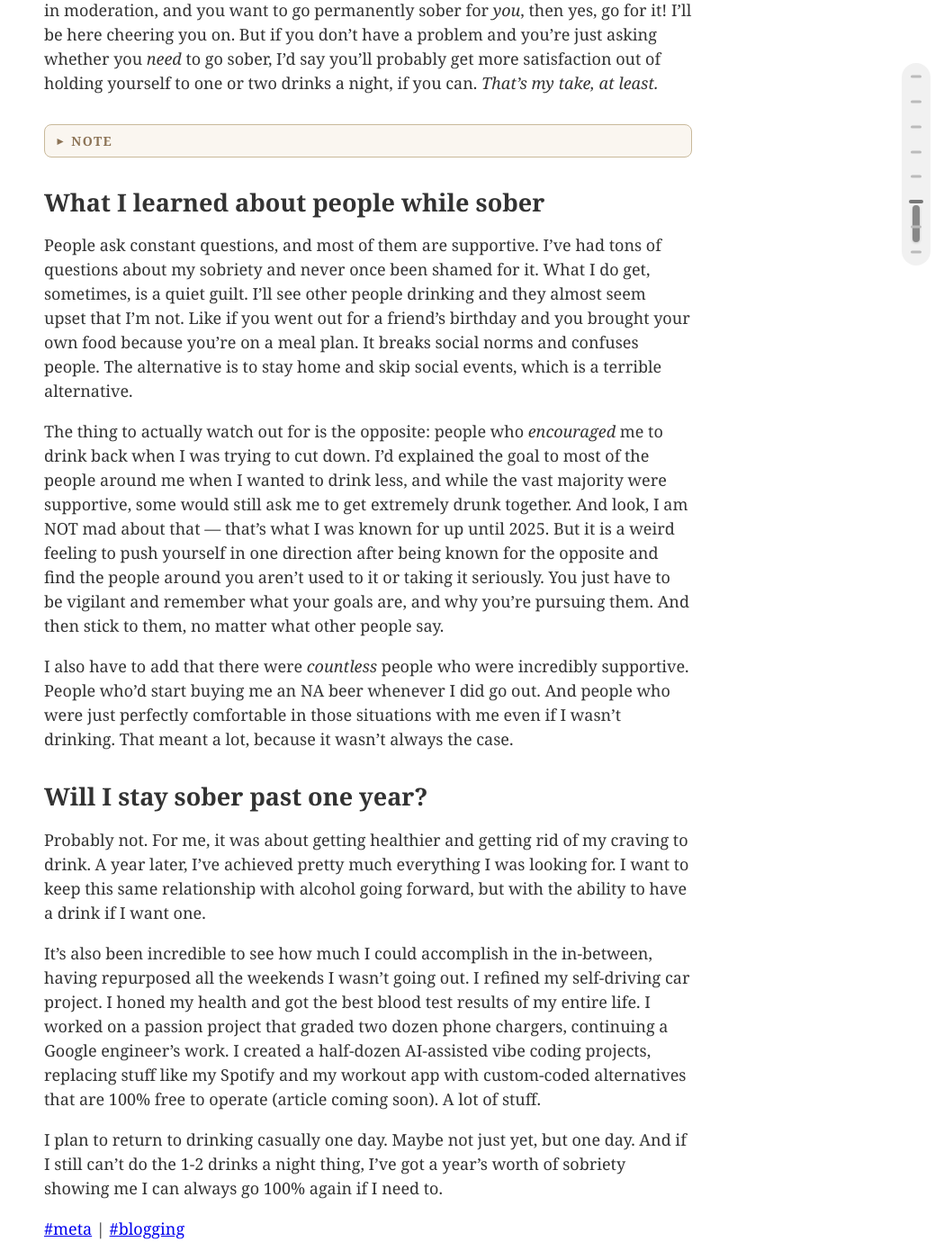
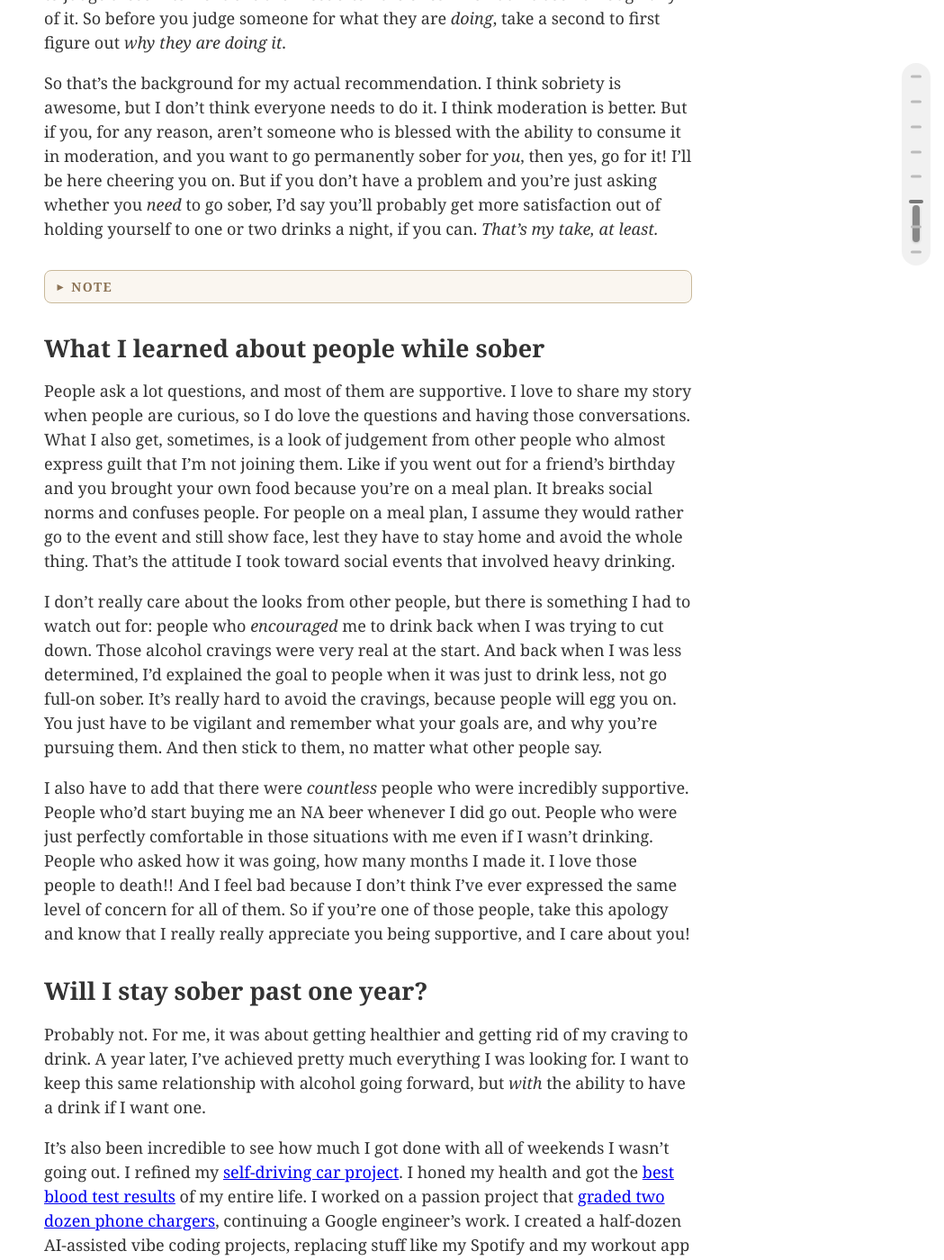
Before and after one commit to 0sps/sull1van.com, a Jekyll site: the page built from _posts/2026-07-04-thoughts-on-a-year-sober.md, in a window 1280 px wide and 1400 px high, scrolled down 4882 px. Shown: the whole window at 90% size, without its empty margins (231-1280 px from the left). Built offline with Jekyll 4.4.1, drawn with Linux system fonts in a browser that asks for light colours; some of the changed text lies outside the part shown.

Commit message:
new content for a year sober article

```diff
--- a/_posts/2026-07-04-thoughts-on-a-year-sober.md
+++ b/_posts/2026-07-04-thoughts-on-a-year-sober.md
@@ -91,11 +91,11 @@
 The moments of drinking that I miss are pretty specific and infrequent. You're at someone's house, out on a date, at a birthday dinner, and one drink would be perfect to soften the mood. It's also just part of culture here in the Midwest. We don't have as much of the great outdoors as other regions, and we get some pretty bad winters, so a lot of times that is how we bond. Alcohol is ingrained into how people connect out here, and going 100% sober made that pretty obvious.
 
 ### Would I recommend others do this?
-People have asked me this, and honestly I probably wouldn't recommend it There's something to be said for having the option to use alcohol on occasion, to treat a drink the way you might have a sweet treat to celebrate a milestone like a birthday. Or even to treat it like caffeine: you should be able to have a three-coffee day once in a while at work if that's what you want. I feel the same way about alcohol. For those who can participate responsibly, I'd want them to take advantage where possible.
+People have asked me this, and honestly I probably wouldn't recommend it There's something to be said for having the option to use alcohol on occasion, to treat a drink the way you might have a sweet treat to celebrate a milestone like a birthday. Or even to treat it like caffeine: you should be able to have a three-coffee day once in a while at work if that's what you want. For people who can participate responsibly, take advantage where you can.
 
-In an ideal world, that's how it would work. You have access to these substances, take whatever you want in moderation to feel a specific way, and stop the moment you realized you’re doing it too much. But the last part takes a lot of introspection and honest self-assessment, so I don't think it actually plays out that way in real life. It'd be nice if it did.
+In an ideal world, that's how it would work. You use what you want in moderation to feel a specific way, and stop if you have noticed you are doing too much. But the last part takes a lot of introspection and honest self-assessment, and I don't think it actually plays out that way in real life. So I would say to monitor your drinking, and if you're interested, start researching what tools, supplements, and treatments are out there if you want to drink less but don't know where to start.
 
-To me that ideal matters because of where it breaks down, with addiction. People can truly get addicted to anything. One that a lot of people don't even think of is food addiction, where someone feels like they can't stop eating. And for those people, telling them to eat a specific number of calories just doesn’t work. Picture walking up to an alcoholic in recovery and telling them, "you have to drink exactly two drinks a day, every single day for the rest of your life, no more, no less." He'd probably go insane. But that's food addiction. It's why I'm supportive of people using tools like GLP drugs to quiet the mental noise and subconscious cravings around food. I see a lot of shame and scoffing aimed at people who use these drugs for any reason other than diabetes, and I wonder if it’s coming from people who have never dealt with an addiction of their own.
+I also want to touch on addiction, and treatment for addiction, since that's really what the "just use less when you're using too much" idea is talking about. I don't think most people get how common it is. I wouldn't classify my situation as alcoholism, but I *would* say it was an addiction of some kind. And the problem with people not realizing how normal that is, is they end up shaming the exact people who are trying to climb out of it. I tried naltrexone for a while. It's usually reserved for people with a diagnosed alcohol use disorder, but my doctor said it was totally fine to try it on some college weekends. And still, if we talked when we were out one day and you found out I was taking a drug alcoholics use, without knowing my underlying story, you'd probably judge me for it. It's the same thing when someone with a food addiction takes a GLP-1 to kill their cravings so they can feel normal instead of putting 5,000 calories down their throat every day. You might be shaming the one thing that saved their life without realizing it. Being on both sides of addiction, with more than just alcohol in the past, I've seen that the quickest people to judge those interventions are most often the ones who hadn't been through any of it. So before you judge someone for what they are *doing*, take a second to first figure out *why they are doing it*.
 
 So that's the background for my actual recommendation. I think sobriety is awesome, but I don't think everyone needs to do it. I think moderation is better. But if you, for any reason, aren’t someone who is blessed with the ability to consume it in moderation, and you want to go permanently sober for *you*, then yes, go for it! I'll be here cheering you on. But if you don't have a problem and you're just asking whether you *need* to go sober, I'd say you'll probably get more satisfaction out of holding yourself to one or two drinks a night, if you can. *That's my take, at least.*
 
@@ -115,21 +115,21 @@
 
 ## What I learned about people while sober
 
-People ask constant questions, and most of them are supportive. I've had tons of questions about my sobriety and never once been shamed for it. What I do get, sometimes, is a quiet guilt. I'll see other people drinking and they almost seem upset that I'm not. Like if you went out for a friend's birthday and you brought your own food because you're on a meal plan. It breaks social norms and confuses people. The alternative is to stay home and skip social events, which is a terrible alternative.
+People ask a lot questions, and most of them are supportive. I love to share my story when people are curious, so I do love the questions and having those conversations. What I also get, sometimes, is a look of judgement from other people who almost express guilt that I'm not joining them. Like if you went out for a friend's birthday and you brought your own food because you're on a meal plan. It breaks social norms and confuses people. For people on a meal plan, I assume they would rather go to the event and still show face, lest they have to stay home and avoid the whole thing. That's the attitude I took toward social events that involved heavy drinking.
 
-The thing to actually watch out for is the opposite: people who *encouraged* me to drink back when I was trying to cut down. I'd explained the goal to most of the people around me when I wanted to drink less, and while the vast majority were supportive, some would still ask me to get extremely drunk together. And look, I am NOT mad about that — that's what I was known for up until 2025. But it is a weird feeling to push yourself in one direction after being known for the opposite and find the people around you aren't used to it or taking it seriously. You just have to be vigilant and remember what your goals are, and why you're pursuing them. And then stick to them, no matter what other people say.
+I don't really care about the looks from other people, but there is something I had to watch out for: people who *encouraged* me to drink back when I was trying to cut down. Those alcohol cravings were very real at the start. And back when I was less determined, I'd explained the goal to people when it was just to drink less, not go full-on sober. It's really hard to avoid the cravings, because people will egg you on. You just have to be vigilant and remember what your goals are, and why you're pursuing them. And then stick to them, no matter what other people say.
 
-I also have to add that there were _countless_ people who were incredibly supportive. People who'd start buying me an NA beer whenever I did go out. And people who were just perfectly comfortable in those situations with me even if I wasn't drinking. That meant a lot, because it wasn't always the case.
+I also have to add that there were _countless_ people who were incredibly supportive. People who'd start buying me an NA beer whenever I did go out. People who were just perfectly comfortable in those situations with me even if I wasn't drinking. People who asked how it was going, how many months I made it. I love those people to death!! And I feel bad because I don't think I've ever expressed the same level of concern for all of them. So if you're one of those people, take this apology and know that I really really appreciate you being supportive, and I care about you!
 
 
 
 ## Will I stay sober past one year?
 
-Probably not. For me, it was about getting healthier and getting rid of my craving to drink. A year later, I've achieved pretty much everything I was looking for. I want to keep this same relationship with alcohol going forward, but with the ability to have a drink if I want one.
+Probably not. For me, it was about getting healthier and getting rid of my craving to drink. A year later, I've achieved pretty much everything I was looking for. I want to keep this same relationship with alcohol going forward, but *with* the ability to have a drink if I want one.
 
-It's also been incredible to see how much I could accomplish in the in-between, having repurposed all the weekends I wasn't going out. I refined my self-driving car project. I honed my health and got the best blood test results of my entire life. I worked on a passion project that graded two dozen phone chargers, continuing a Google engineer's work. I created a half-dozen AI-assisted vibe coding projects, replacing stuff like my Spotify and my workout app with custom-coded alternatives that are 100% free to operate (article coming soon). A lot of stuff.
+It's also been incredible to see how much I got done with all of weekends I wasn't going out. I refined my [self-driving car project](https://sull1van.com/7500-miles-self-driving-car). I honed my health and got the [best blood test results](https://sull1van.com/best-liver-of-all-time) of my entire life. I worked on a passion project that [graded two dozen phone chargers](https://sull1van.com/a-dozen-chargers-in-the-lab), continuing a Google engineer's work. I created a half-dozen AI-assisted vibe coding projects, replacing stuff like my Spotify and my workout app with custom-coded alternatives that are 100% free to operate (article coming soon). A lot of stuff.
 
-I plan to return to drinking casually one day. Maybe not just yet, but one day. And if I still can't do the 1-2 drinks a night thing, I've got a year's worth of sobriety showing me I can always go 100% again if I need to.
+I plan to return to drinking casually one day. Maybe not just yet, but one day. And if I still can't do the 1-2 drinks a night thing, I've got a year's worth of sobriety showing me I can always do it again if I need to.
 
 <style>
   .note-card {
```
